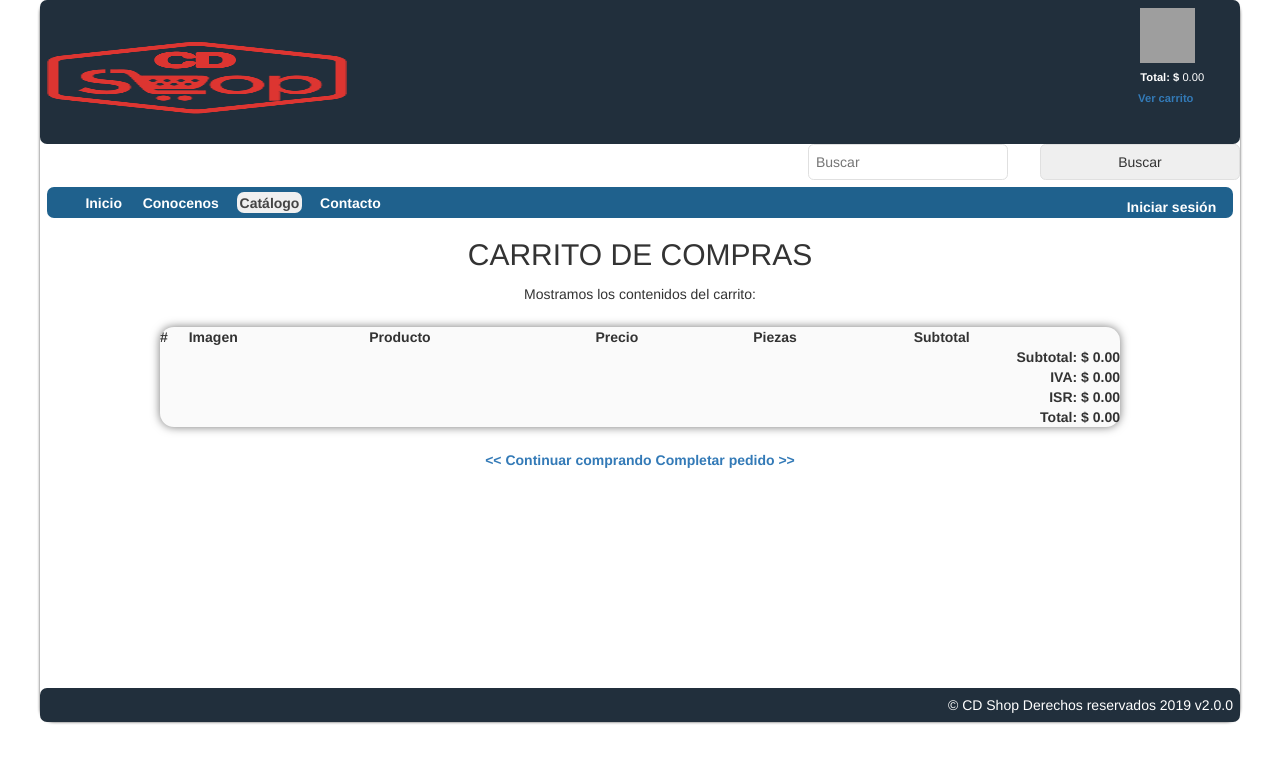
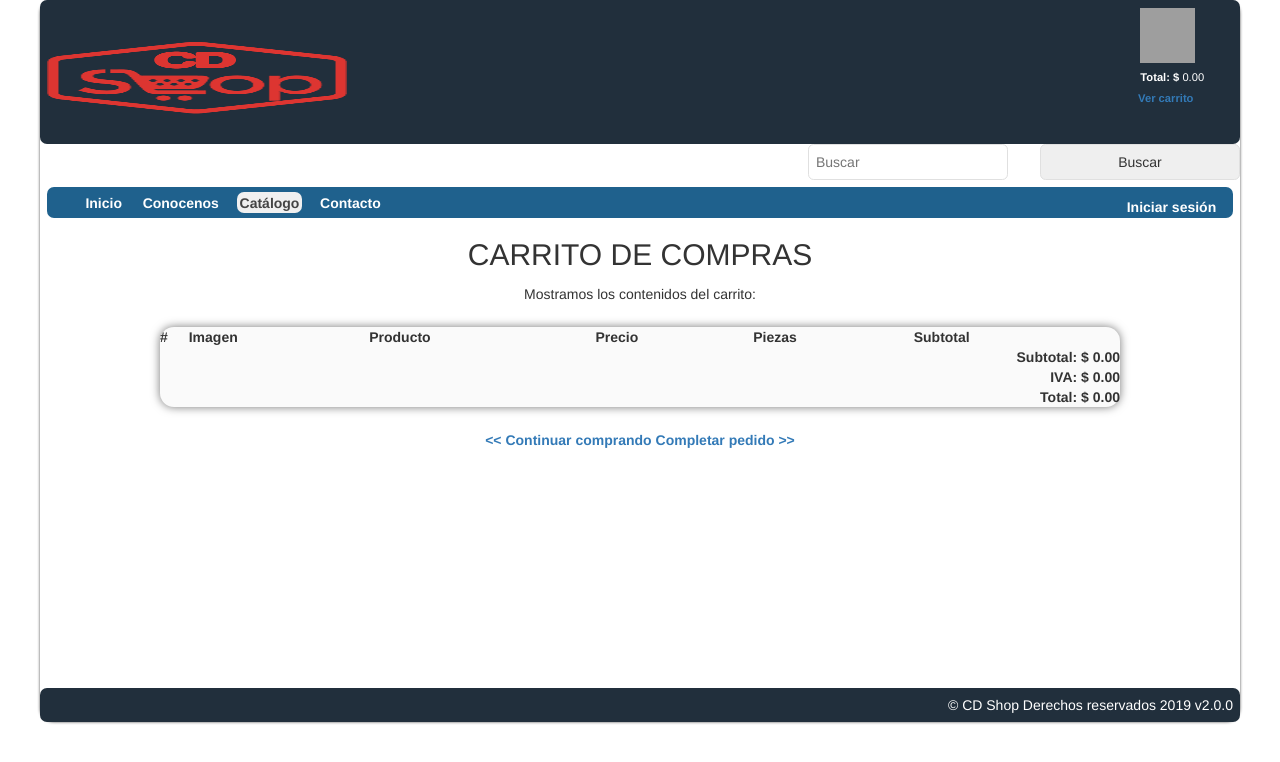
Before and after one commit to IngCampos/tienda, a CodeIgniter app: page /tienda/principal/carrito in a window 1280 px wide. Shown: the top 762 px of the page. Run offline with CodeIgniter, Linux system fonts and the light colour scheme; grey boxes are pictures that could not be loaded.

Commit message:
Eliminacion ISR
Este parametro solo cuenta en un negocio electronico cuando se ofrece un servicio, en productos no.

```diff
--- a/application/libraries/Carrito.php
+++ b/application/libraries/Carrito.php
@@ -62,7 +62,6 @@ class Carrito
 		$total = [
 			"subtotal" => 0.0,
 			"iva" => 0.0,
-			"isr" => 0.0,
 			"total" => 0.0
 		];
 
@@ -73,10 +72,8 @@ class Carrito
 		}
 		//calculo de IVA
 		$total['iva'] = $total['subtotal']*.16;
-		//calculo de ISR
-		$total['isr'] = $total['subtotal']*.20;
 		//calculo del total
-		$total['total'] = $total['subtotal']+$total['iva']+$total['isr'];
+		$total['total'] = $total['subtotal']+$total['iva'];
 
 		return $total;
 	}
--- a/application/views/carrito.php
+++ b/application/views/carrito.php
@@ -31,9 +31,6 @@
 			<td colspan="7" align="right"><strong>IVA: $ <?php echo number_format($total['iva'],2); ?></strong></td>
 		</tr>
 		<tr>
-			<td colspan="7" align="right"><strong>ISR: $ <?php echo number_format($total['isr'],2); ?></strong></td>
-		</tr>
-		<tr>
 			<td colspan="7" align="right"><strong>Total: $ <?php echo number_format($total['total'],2); ?></strong></td>
 		</tr>
 	</table>
--- a/application/views/detalle_pedido.php
+++ b/application/views/detalle_pedido.php
@@ -84,10 +84,6 @@ $usuario = $this->session->userdata("usuario");
 				<td colspan="5" align="right">
 					<strong>IVA: $ <?php echo number_format($total['iva'],2); ?></strong>
 				</td>
-			</tr><tr>
-				<td colspan="5" align="right">
-					<strong>ISR: $ <?php echo number_format($total['isr'],2); ?></strong>
-				</td>
 			</tr>
 			<tr>
 				<td colspan="5" align="right">
```
